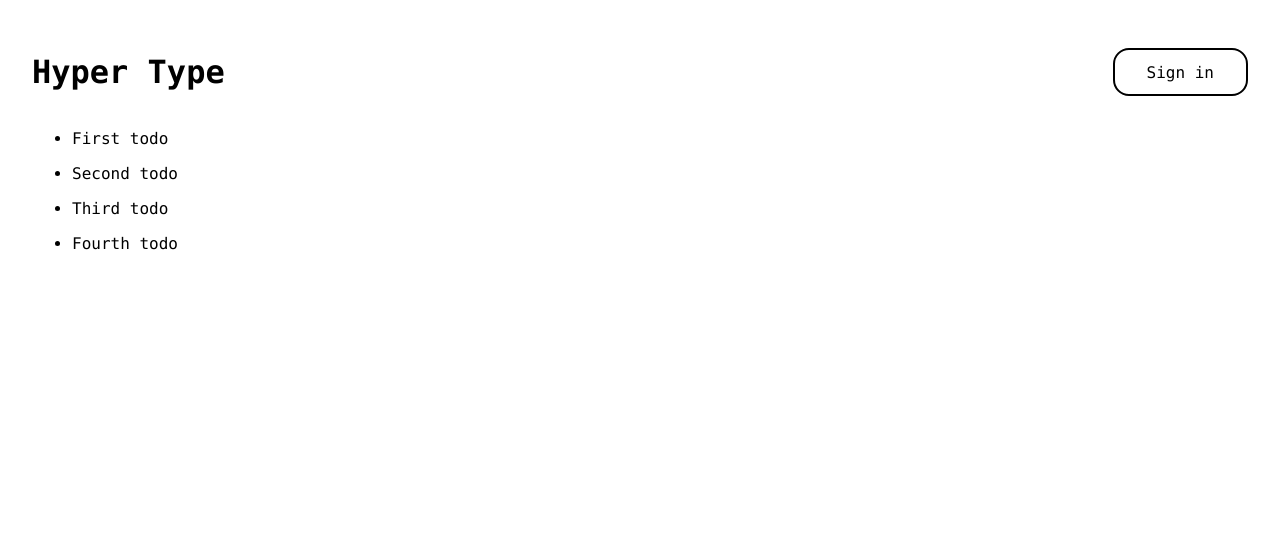
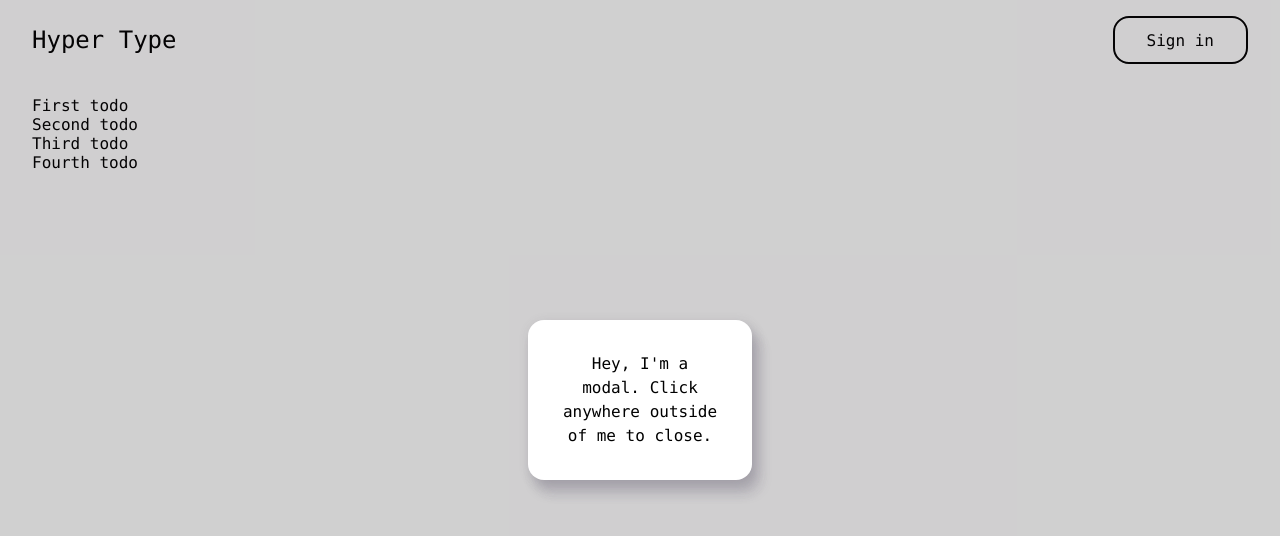
Before and after one commit to evilpaper/hyper-type, a React (Create React App) app: page / in a window 1280 px wide. Shown: the top 536 px of the page. Built offline with nearby package versions, Linux system fonts and the light colour scheme.

Commit message:
CAdd alternative version of writing functions

```diff
--- a/src/App.css
+++ b/src/App.css
@@ -1,9 +1,60 @@
-.app {
-  padding: 2em;
+*,
+*::before,
+*::after {
+  box-sizing: border-box;
+}
+
+body,
+h1,
+h2,
+h3,
+h4,
+h5,
+h6,
+p,
+ol,
+ul {
+  margin: 0;
+  padding: 0;
+  font-weight: normal;
+}
+
+ol,
+ul {
+  list-style: none;
 }
 
 .header {
   display: flex;
   justify-content: space-between;
   align-items: center;
+  padding: 1em 2em;
 }
+
+.main {
+  padding: 1em 2em;
+}
+
+.container {
+  position: absolute;
+  height: 100vh;
+  width: 100vw;
+  display: flex;
+  justify-content: center;
+  align-items: center;
+  background-color: hsla(255, 8%, 8%, 0.2);
+}
+
+.modal {
+  width: 14em;
+  line-height: 1.5;
+  text-align: center;
+  color: black;
+  background-color: white;
+  padding: 2em;
+  border-radius: 1em;
+  box-shadow: 2px 3px 12px hsl(255, 8%, 38%, 0.2),
+    7px 10px 12px hsl(255, 10%, 38%, 0.15),
+    5px 14px 12px hsl(255, 12%, 38%, 0.1),
+    12px 16px 12px hsl(255, 14%, 38%, 0.05);
+}
--- a/src/App.tsx
+++ b/src/App.tsx
@@ -1,5 +1,6 @@
 import React, { ReactNode, useState } from "react";
 import { Greetings } from "./components/Greetings";
+import Modal from "./components/Modal";
 import "./App.css";
 
 interface Todo {
@@ -8,7 +9,29 @@ interface Todo {
   done: boolean;
 }
 
-function List({ items }: { items?: Todo[] }) {
+interface Props {
+  items: Todo[];
+}
+
+// A list as a function
+
+// function List({ items }: { items?: Todo[] }) {
+//   return (
+//     <ul>
+//       {items?.map((item, index) => {
+//         return (
+//           <li key={index}>
+//             <p>{item.text}</p>
+//           </li>
+//         );
+//       })}
+//     </ul>
+//   );
+// }
+
+// Same lista as a function component
+
+const List: React.FC<Props> = ({ items }) => {
   return (
     <ul>
       {items?.map((item, index) => {
@@ -20,9 +43,8 @@ function List({ items }: { items?: Todo[] }) {
       })}
     </ul>
   );
-}
+};
 
-function App() {
 const initialList = [
   { id: 1, text: "First todo", done: false },
   { id: 2, text: "Second todo", done: false },
@@ -30,16 +52,26 @@ function App() {
   { id: 4, text: "Fourth todo", done: false },
 ];
 
+function App() {
   const [list, setList] = useState(initialList);
+  const [isModalOpen, setIsModalOpen] = useState(false);
+
+  // const ref = useOutsideClick((e) => {
+  //   console.log("Yeah, you clicked outside!");
+  // });
 
   return (
     <div className="app">
-      <div className="header">
+      <Modal>
+        <p>Hey, I'm a modal. Click anywhere outside of me to close.</p>
+      </Modal>
+      <section className="header">
         <Greetings message="Hyper Type" />
         <button>Sign in</button>
-      </div>
-
+      </section>
+      <section className="main">
         <List items={list} />
+      </section>
     </div>
   );
 }
--- a/src/components/Greetings.tsx
+++ b/src/components/Greetings.tsx
@@ -9,7 +9,7 @@ export function Greetings({ message }: { message: string }) {
 
 // A little more explicit example where we also declare what the
 // function will return, that is either a ReactElement or null
-// The children is declared as a ReactNode cause it takes anothe JSX element
+// The children is declared as a ReactNode cause it takes another JSX element
 export function GreetingsWithContent({
   children,
 }: {
--- /dev/null
+++ b/src/components/Modal.tsx
@@ -0,0 +1,9 @@
+import React, { ReactNode } from "react";
+
+export default function Modal({ children }: { children: ReactNode }) {
+  return (
+    <div className="container">
+      <div className="modal">{children}</div>
+    </div>
+  );
+}
```
Also changed, not shown: src/hooks/useOutsideClick.ts (added, +19 -0 lines). Lines whose indentation alone changed are shown as unchanged.
